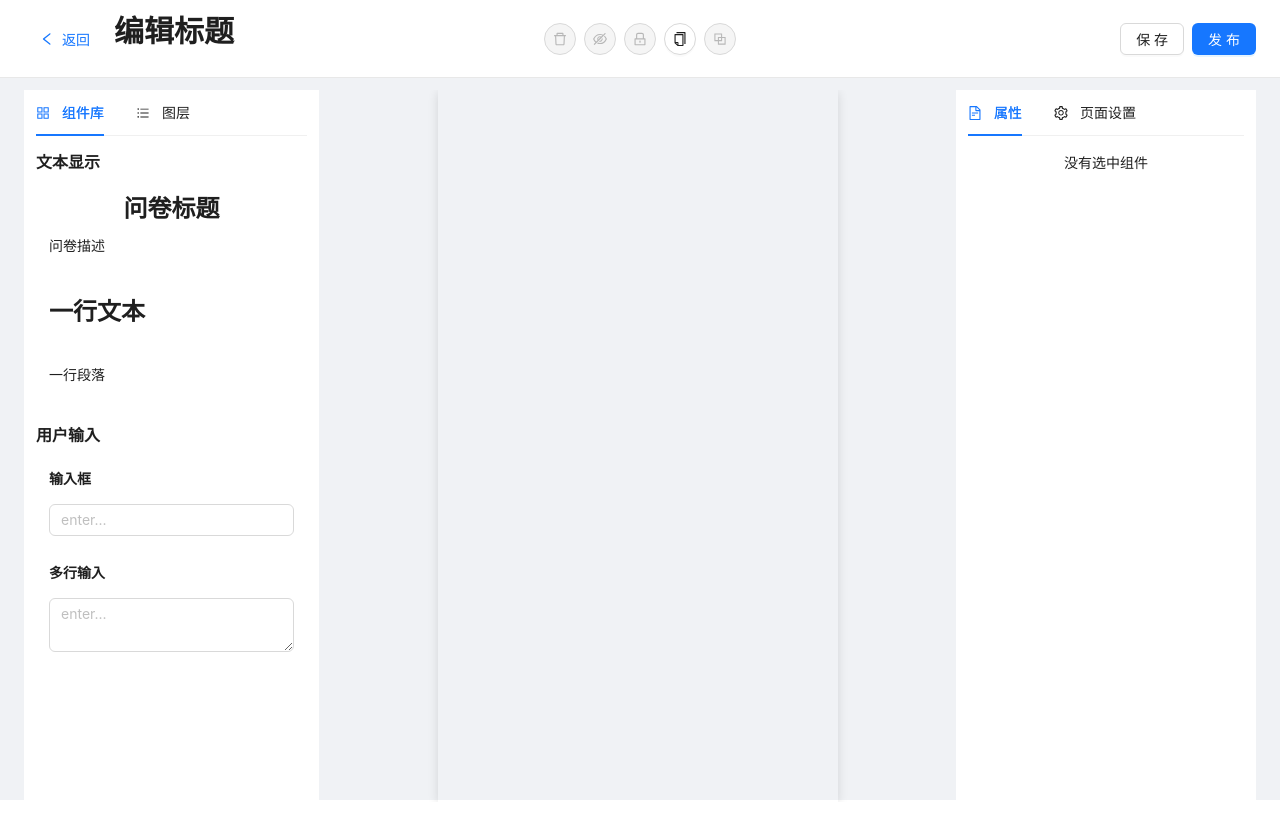
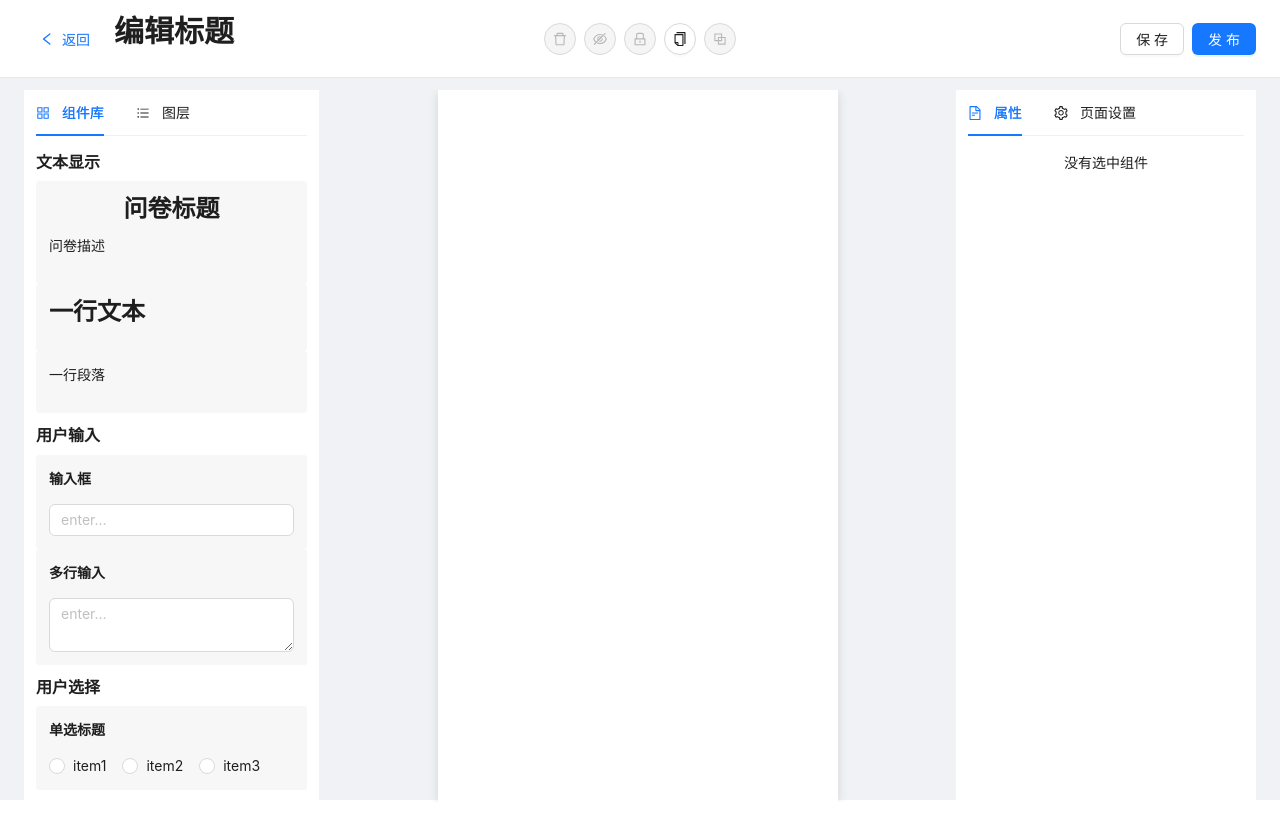
Before and after one commit to xiyuan404/survey-master, a React (Create React App) app: page /survey/edit/1 in a window 1280 px wide. Built offline with nearby package versions, Linux system fonts and the light colour scheme; no server answers.

Commit message:
feat: 扩展组件库:用户选择分组
单选组件中的单选项可以动态删除或添加,同时保证属性面板的属性值同步到画布中

```diff
--- /dev/null
+++ b/src/components/SurveyComponents/SurveyRadio/Component.tsx
@@ -0,0 +1,29 @@
+import React, { FC } from 'react'
+
+import { Radio, Space, Typography } from 'antd'
+import { SurveyRadioDefaultProps, SurveyRadioPropsType } from './interface'
+
+const { Paragraph } = Typography
+
+const Component: FC<SurveyRadioPropsType> = (props: SurveyRadioPropsType) => {
+  const { title, selected, opts, isVertical } = { ...SurveyRadioDefaultProps, ...props }
+
+  return (
+    <div>
+      <Paragraph strong>{title}</Paragraph>
+      <Radio.Group value={selected}>
+        <Space direction={isVertical ? 'vertical' : 'horizontal'}>
+          {opts.map(({ value, label }) => {
+            return (
+              <Radio key={value} value={value}>
+                {label}
+              </Radio>
+            )
+          })}
+        </Space>
+      </Radio.Group>
+    </div>
+  )
+}
+
+export default Component
--- /dev/null
+++ b/src/components/SurveyComponents/SurveyRadio/PropsComponent.tsx
@@ -0,0 +1,97 @@
+import { Button, Checkbox, Form, Input, Select, Space } from 'antd'
+import React, { FC, useEffect } from 'react'
+import { OptsType, SurveyRadioPropsType } from './interface'
+import { MinusCircleOutlined, PlusOutlined } from '@ant-design/icons'
+import { nanoid } from 'nanoid'
+const PropsComponent: FC<SurveyRadioPropsType> = (props: SurveyRadioPropsType) => {
+  const { title, selected, opts, onChange, disabled } = props
+
+  const [form] = Form.useForm()
+
+  useEffect(() => {
+    form.setFieldsValue({
+      title,
+      selected,
+      opts,
+    })
+  }, [title, selected, opts])
+
+  const handleValuesChange = () => {
+    if (onChange) {
+      onChange(form.getFieldsValue())
+    }
+  }
+
+  return (
+    <Form
+      layout="vertical"
+      initialValues={{ title, selected, opts }}
+      onValuesChange={handleValuesChange}
+      form={form}
+      disabled={disabled}
+    >
+      <Form.Item label="标题" name="title">
+        <Input />
+      </Form.Item>
+
+      <Form.Item label="选项">
+        <Form.List name="opts">
+          {(fields, { add, remove }) => (
+            <>
+              {/* 遍历所有选项 */}
+              {fields.map((field, index) => {
+                return (
+                  <Space key={field.key}>
+                    <Form.Item
+                      name={[field.name, 'label']}
+                      rules={[
+                        { required: true, message: '请输入选项' },
+                        {
+                          validator: (_, label) => {
+                            const { opts = [] } = form.getFieldsValue()
+                            let num = 0
+                            opts.forEach((opt: OptsType) => {
+                              if (opt.label === label) num++ // 记录 text 相同的个数，预期只有 1 个（自己）
+                            })
+                            if (num === 1) return Promise.resolve()
+                            return Promise.reject(new Error('和其他选项重复了'))
+                          },
+                        },
+                      ]}
+                    >
+                      <Input placeholder="输入选项..." />
+                    </Form.Item>
+                    <Form.Item>
+                      {index > 1 && <MinusCircleOutlined onClick={() => remove(field.name)} />}
+                    </Form.Item>
+                  </Space>
+                )
+              })}
+              {/* 添加选项 */}
+              <Form.Item>
+                <Button
+                  type="link"
+                  icon={<PlusOutlined />}
+                  block
+                  onClick={() => add({ value: nanoid(), label: '' })}
+                >
+                  添加选项
+                </Button>
+              </Form.Item>
+            </>
+          )}
+        </Form.List>
+      </Form.Item>
+
+      <Form.Item label="选中" name="selected">
+        <Select options={opts} value={selected}></Select>
+      </Form.Item>
+
+      <Form.Item name="isVertical" valuePropName="checked">
+        <Checkbox>竖向排列</Checkbox>
+      </Form.Item>
+    </Form>
+  )
+}
+
+export default PropsComponent
--- /dev/null
+++ b/src/components/SurveyComponents/SurveyRadio/index.ts
@@ -0,0 +1,13 @@
+import Component from './Component'
+import { SurveyRadioDefaultProps } from './interface'
+import PropsComponent from './PropsComponent'
+
+export * from './interface'
+
+export default {
+  title: '多选标题',
+  type: 'surveyRadio',
+  Component,
+  PropsComponent,
+  defaultProps: SurveyRadioDefaultProps,
+}
--- /dev/null
+++ b/src/components/SurveyComponents/SurveyRadio/interface.tsx
@@ -0,0 +1,25 @@
+export type OptsType = {
+  value: string
+  label: string
+}
+
+export type SurveyRadioPropsType = {
+  title?: string
+  isVertical?: boolean
+  opts?: OptsType[]
+  selected?: string
+
+  onChange?: (newProps: SurveyRadioPropsType) => void
+  disabled?: boolean
+}
+
+export const SurveyRadioDefaultProps = {
+  title: '单选标题',
+  isVertical: false,
+  opts: [
+    { label: 'item1', value: 'item1' },
+    { label: 'item2', value: 'item2' },
+    { label: 'item3', value: 'item3' },
+  ],
+  selected: '',
+}
--- a/src/components/SurveyComponents/index.ts
+++ b/src/components/SurveyComponents/index.ts
@@ -4,12 +4,14 @@ import SurveyInputConf, { SurveyInputPropsType } from './SurveyInput'
 import SurveyParagraphConf, { SurveyParagraphPropsType } from './SurveyParagraph'
 import SurveyInfoConf, { SurveyInfoPropsType } from './SurveyInfo'
 import SurveyTextareaConf, { SurveyTextareaPropsType } from './SurveyTextarea'
+import SurveyRadioConf, { SurveyRadioPropsType } from './SurveyRadio'
 
 export type ComponentPropsType = SurveyInputPropsType &
   SurveyTitlePropsType &
   SurveyParagraphPropsType &
   SurveyInfoPropsType &
-  SurveyTextareaPropsType
+  SurveyTextareaPropsType &
+  SurveyRadioPropsType
 
 export type ComponentConfType = {
   type: string
@@ -25,6 +27,7 @@ const ComponentConfList: ComponentConfType[] = [
   SurveyParagraphConf,
   SurveyInfoConf,
   SurveyTextareaConf,
+  SurveyRadioConf,
 ]
 
 export function getComponentConfByType(type: string) {
@@ -42,4 +45,9 @@ export const componentConfGroup = [
     groupName: '用户输入',
     components: [SurveyInputConf, SurveyTextareaConf],
   },
+  {
+    groupId: 'choose-group',
+    groupName: '用户选择',
+    components: [SurveyRadioConf],
+  },
 ]
--- a/src/pages/survey/Edit/ComponentLib.module.scss
+++ b/src/pages/survey/Edit/ComponentLib.module.scss
@@ -1,8 +1,9 @@
 .component-wrapper {
 
-  border: 1px solid #fff;
+  border: 1px solid #f7f7f7;
   padding: 12px;
   border-radius: 3px;
+  background-color: #f7f7f7;
   cursor: pointer;
   &:hover {
     border-color: #d9d9d9;
--- a/src/pages/survey/Edit/index.module.scss
+++ b/src/pages/survey/Edit/index.module.scss
@@ -40,6 +40,7 @@
       transform: translateX(-50%) translateY(-50%);
       overflow: auto;// display scroll bars only if the content is overflowing
       box-shadow: 0 2px 10px #0000001f;
+      background-color: #fff;
     }
   }
   .right {
```
